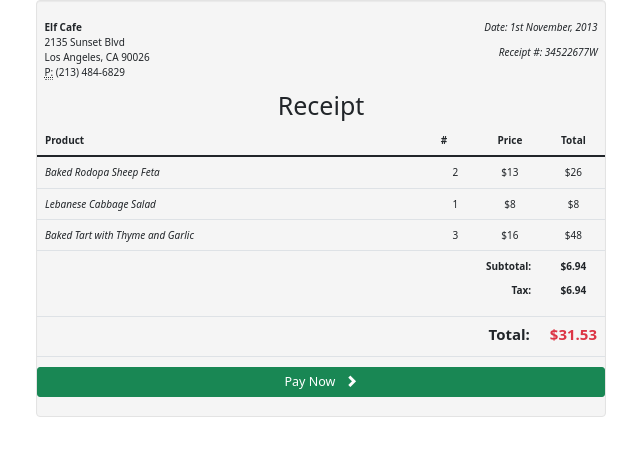
After one commit to svillors/foodplan, a Django app: page /subscribe/ in a window 1280 px wide. The commit adds this page. Shown: the top 456 px of the page, without its empty margins (319-959 px from the left). Run offline with Django 5.2, Linux system fonts and the light colour scheme; parts of the project's set-up code (start-up, migrations or seed data) failed here and were passed over; some libraries are stand-ins or nearby versions.

Commit message:
Update project #3

```diff
--- a/accounts/admin.py
+++ b/accounts/admin.py
@@ -8,7 +8,7 @@ class CustomUserAdmin(UserAdmin):
     model = CustomUser
     add_form = CustomUserCreationForm
 
-    list_display = ('email', 'first_name', 'last_name', 'is_staff', 'is_active')
+    list_display = ('email', 'first_name', 'last_name', 'is_staff', 'is_active', 'subscription_active', 'subscription_end')
 
     list_filter = ('is_staff', 'is_superuser', 'is_active')
 
@@ -16,6 +16,7 @@ class CustomUserAdmin(UserAdmin):
         (None, {'fields': ('email', 'password')}),
         ('Персональная информация', {'fields': ('first_name', 'last_name')}),
         ('Права доступа', {'fields': ('is_active', 'is_staff', 'is_superuser')}),
+        ('Подписка', {'fields': ('subscription_active', 'subscription_end')}),
     )
 
     add_fieldsets = (
--- a/accounts/models.py
+++ b/accounts/models.py
@@ -5,8 +5,12 @@ from .managers import CustomUserManager
 
 class CustomUser(AbstractUser):
     username = None
-    email = models.EmailField(unique=True)
+    email = models.EmailField(unique=True, blank=False)
     USERNAME_FIELD = 'email'
     REQUIRED_FIELDS = []
 
     objects = CustomUserManager()
+    subscription_active = models.BooleanField(verbose_name='Начало подписки', default=False)
+    subscription_end = models.DateField(verbose_name='Конец подписки', null=True, blank=True)
+    avatar = models.ImageField(upload_to='avatars/', null=True, blank=True)
+    first_name = models.CharField(verbose_name='Имя', max_length=150, blank=True)
--- /dev/null
+++ b/accounts/templates/subscription.html
@@ -0,0 +1,105 @@
+<!DOCTYPE html>
+{% load static %}
+<link href="//netdna.bootstrapcdn.com/bootstrap/3.0.0/css/bootstrap.min.css" rel="stylesheet" id="bootstrap-css">
+<script src="//netdna.bootstrapcdn.com/bootstrap/3.0.0/js/bootstrap.min.js"></script>
+<script src="//code.jquery.com/jquery-1.11.1.min.js"></script>
+<!------ Include the above in your HEAD tag ---------->
+
+<head>
+    <meta charset="UTF-8">
+    <meta http-equiv="X-UA-Compatible" content="IE=edge">
+    <meta name="viewport" content="width=device-width, initial-scale=1.0">
+    <link href="https://cdn.jsdelivr.net/npm/bootstrap@5.0.2/dist/css/bootstrap.min.css" rel="stylesheet"
+        integrity="sha384-EVSTQN3/azprG1Anm3QDgpJLIm9Nao0Yz1ztcQTwFspd3yD65VohhpuuCOmLASjC" crossorigin="anonymous">
+    <link rel="stylesheet" href="{% static 'css/style.css' %}">
+    <title>Foodplan 2021 - Меню на неделю FOODPLAN</title>
+</head>
+<div class="container">
+    <div class="row">
+        <div class="well col-xs-10 col-sm-10 col-md-6 col-xs-offset-1 col-sm-offset-1 col-md-offset-3">
+            <div class="row">
+                <div class="col-xs-6 col-sm-6 col-md-6">
+                    <address>
+                        <strong>Elf Cafe</strong>
+                        <br>
+                        2135 Sunset Blvd
+                        <br>
+                        Los Angeles, CA 90026
+                        <br>
+                        <abbr title="Phone">P:</abbr> (213) 484-6829
+                    </address>
+                </div>
+                <div class="col-xs-6 col-sm-6 col-md-6 text-right">
+                    <p>
+                        <em>Date: 1st November, 2013</em>
+                    </p>
+                    <p>
+                        <em>Receipt #: 34522677W</em>
+                    </p>
+                </div>
+            </div>
+            <div class="row">
+                <div class="text-center">
+                    <h1>Receipt</h1>
+                </div>
+                </span>
+                <table class="table table-hover">
+                    <thead>
+                        <tr>
+                            <th>Product</th>
+                            <th>#</th>
+                            <th class="text-center">Price</th>
+                            <th class="text-center">Total</th>
+                        </tr>
+                    </thead>
+                    <tbody>
+                        <tr>
+                            <td class="col-md-9"><em>Baked Rodopa Sheep Feta</em></h4></td>
+                            <td class="col-md-1" style="text-align: center"> 2 </td>
+                            <td class="col-md-1 text-center">$13</td>
+                            <td class="col-md-1 text-center">$26</td>
+                        </tr>
+                        <tr>
+                            <td class="col-md-9"><em>Lebanese Cabbage Salad</em></h4></td>
+                            <td class="col-md-1" style="text-align: center"> 1 </td>
+                            <td class="col-md-1 text-center">$8</td>
+                            <td class="col-md-1 text-center">$8</td>
+                        </tr>
+                        <tr>
+                            <td class="col-md-9"><em>Baked Tart with Thyme and Garlic</em></h4></td>
+                            <td class="col-md-1" style="text-align: center"> 3 </td>
+                            <td class="col-md-1 text-center">$16</td>
+                            <td class="col-md-1 text-center">$48</td>
+                        </tr>
+                        <tr>
+                            <td>   </td>
+                            <td>   </td>
+                            <td class="text-right">
+                            <p>
+                                <strong>Subtotal: </strong>
+                            </p>
+                            <p>
+                                <strong>Tax: </strong>
+                            </p></td>
+                            <td class="text-center">
+                            <p>
+                                <strong>$6.94</strong>
+                            </p>
+                            <p>
+                                <strong>$6.94</strong>
+                            </p></td>
+                        </tr>
+                        <tr>
+                            <td>   </td>
+                            <td>   </td>
+                            <td class="text-right"><h4><strong>Total: </strong></h4></td>
+                            <td class="text-center text-danger"><h4><strong>$31.53</strong></h4></td>
+                        </tr>
+                    </tbody>
+                </table>
+                <button type="button" class="btn btn-success btn-lg btn-block">
+                    Pay Now   <span class="glyphicon glyphicon-chevron-right"></span>
+                </button></td>
+            </div>
+        </div>
+    </div>
--- a/accounts/urls.py
+++ b/accounts/urls.py
@@ -1,5 +1,5 @@
 from django.urls import path
-from .views import register_view, login_view, lk_view
+from .views import register_view, login_view, lk_view, activate_subscription, subscribe
 from django.contrib.auth.views import LogoutView
 
 
@@ -9,5 +9,7 @@ urlpatterns = [
     path('auth/', login_view, name='auth'),
     path('lk/', lk_view, name='lk'),
     path('logout/', LogoutView.as_view(), name='logout'),
+    # path('activate-subscription/', activate_subscription, name='activate_subscription'),
+    path('subscribe/', subscribe, name='subscribe')
 
 ]
--- a/accounts/views.py
+++ b/accounts/views.py
@@ -3,6 +3,8 @@ from django.contrib.auth import authenticate, login
 from django.contrib import messages
 from .forms import CustomUserCreationForm
 from django.contrib.auth.decorators import login_required
+from django.views.decorators.http import require_POST
+from django.utils import timezone
 
 
 def register_view(request):
@@ -33,7 +35,6 @@ def login_view(request):
     if request.method == 'POST':
         email = request.POST.get('email')
         password = request.POST.get('password')
-        print(f"[DEBUG] Email: {email}, Password: {password}")
 
         user = authenticate(request, email=email, password=password)
 
@@ -49,6 +50,36 @@ def login_view(request):
     return render(request, 'auth.html')
 
 
+def lk_view(request):
+    user = request.user
+    if request.method == 'POST':
+        new_first_name = request.POST.get('first_name')
+        user.first_name = new_first_name
+        try:
+            user.save()
+            messages.success(request, 'Данные успешно обновлены!')
+        except Exception as e:
+            messages.error(request, f'Ошибка: {str(e)}')
+
+        return redirect('lk')
+
+    context = {
+        'user': user,
+        'subscription_active': user.subscription_active if hasattr(user, 'subscription_active') else False,
+        'subscription_end': user.subscription_end if hasattr(user, 'subscription_end') else None,
+    }
+    return render(request, 'lk.html', context)
+
+
 @login_required
-def lk_view(request):
-    return render(request, 'lk.html')
+@require_POST
+def activate_subscription(request):
+    user = request.user
+    user.subscription_active = True
+    user.subscription_end = timezone.now() + timezone.timedelta(days=30)
+    user.save()
+    return redirect('lk')
+
+
+def subscribe(request):
+    return render(request, 'subscription.html')
--- a/foodapp/templates/index.html
+++ b/foodapp/templates/index.html
@@ -188,7 +188,7 @@
             </div>
         </section>
         <section>
-            <div class="container mb-5">
+            <div class="container mb-5" id="history">
                 <h1 class="mb-3 text-center"><strong>Истории наших пользователей</strong></h1>
                 <div class="row">
                     <div class="card col-12 col-sm-6 col-lg-3 foodplan__card_borderless">
```
Also changed, not shown: accounts/forms.py (+11 -0 lines), accounts/templates/auth.html (+8 -3 lines), accounts/templates/lk.html (+40 -9 lines).
